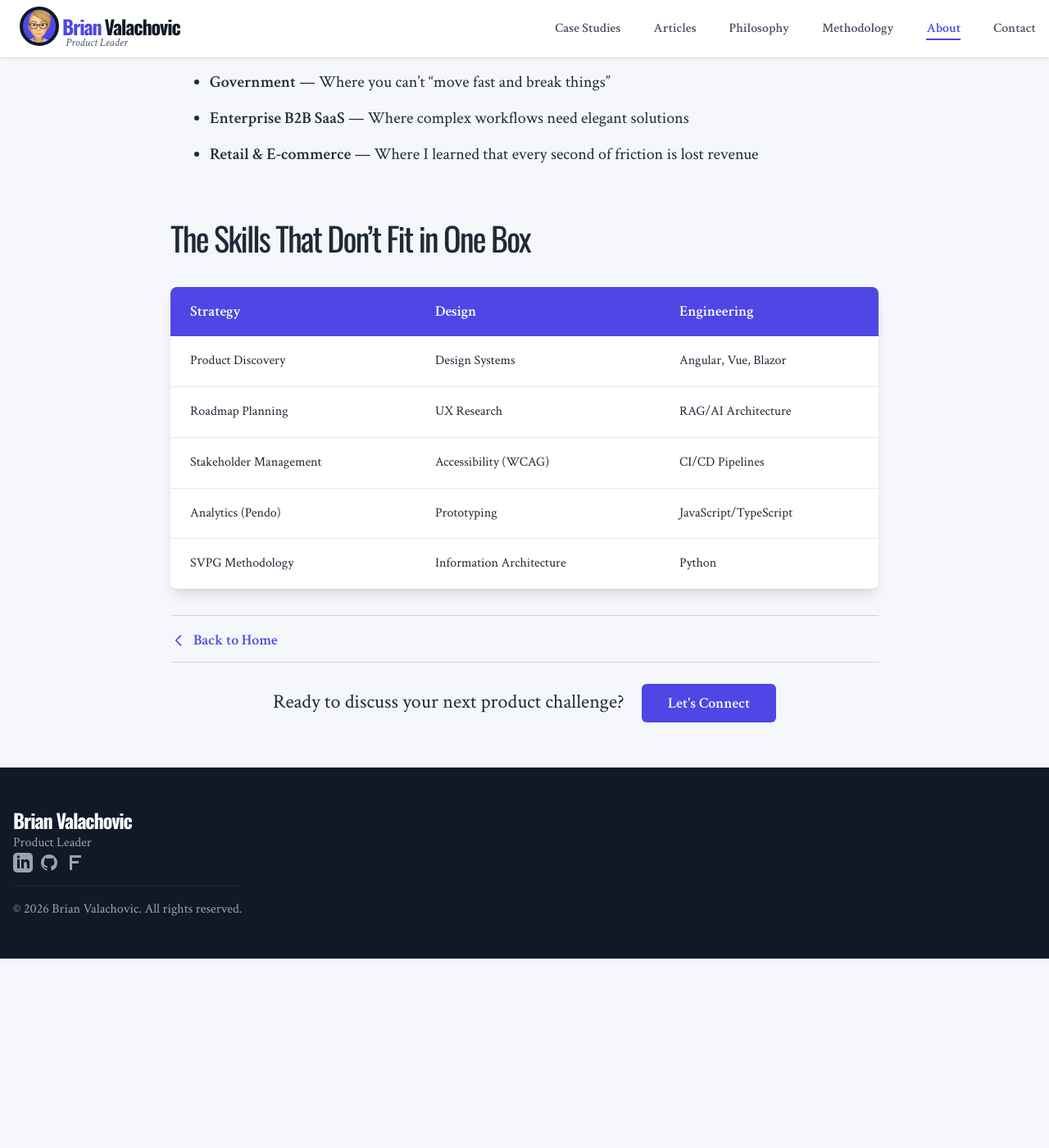
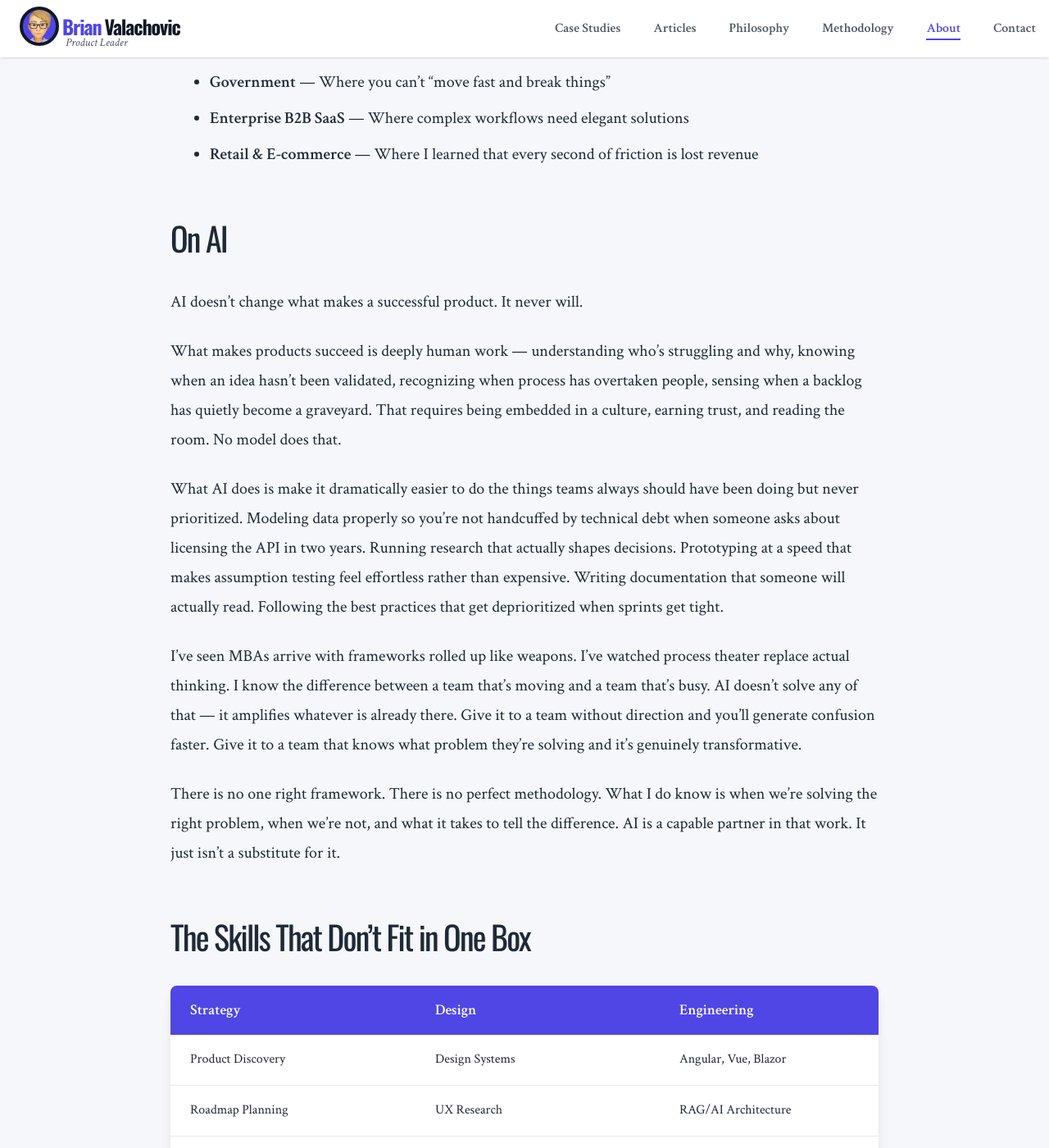
Before and after one commit to bvalachovic/bvalachovic.github.io, a Jekyll site: the page built from about.md, in a window 1280 px wide and 1400 px high, scrolled down 1818 px. Shown: the whole window at 82% size. Built offline with Jekyll 4.4.1, drawn with Linux system fonts in a browser that asks for light colours; nearby versions of some CDN libraries; before the commit the page ends 2987 px from its top, so only the background shows below that.

Commit message:
Added section to About page about AI.

```diff
--- a/about.md
+++ b/about.md
@@ -34,7 +34,21 @@ _Most people pick one lane. I've spent 30 years refusing to._
 - **Enterprise B2B SaaS** — Where complex workflows need elegant solutions
 - **Retail & E-commerce** — Where I learned that every second of friction is lost revenue
 
+## On AI
+
+AI doesn't change what makes a successful product. It never will.
+
+What makes products succeed is deeply human work — understanding who's struggling and why, knowing when an idea hasn't been validated, recognizing when process has overtaken people, sensing when a backlog has quietly become a graveyard. That requires being embedded in a culture, earning trust, and reading the room. No model does that.
+
+What AI does is make it dramatically easier to do the things teams always should have been doing but never prioritized. Modeling data properly so you're not handcuffed by technical debt when someone asks about licensing the API in two years. Running research that actually shapes decisions. Prototyping at a speed that makes assumption testing feel effortless rather than expensive. Writing documentation that someone will actually read. Following the best practices that get deprioritized when sprints get tight.
+
+I've seen MBAs arrive with frameworks rolled up like weapons. I've watched process theater replace actual thinking. I know the difference between a team that's moving and a team that's busy. AI doesn't solve any of that — it amplifies whatever is already there. Give it to a team without direction and you'll generate confusion faster. Give it to a team that knows what problem they're solving and it's genuinely transformative.
+
+There is no one right framework. There is no perfect methodology. What I do know is when we're solving the right problem, when we're not, and what it takes to tell the difference. AI is a capable partner in that work. It just isn't a substitute for it.
+
 ## The Skills That Don't Fit in One Box
+
+
 
 <table class="w-full mb-8 border-collapse bg-white shadow-lg rounded-lg overflow-hidden">
   <thead>
```
